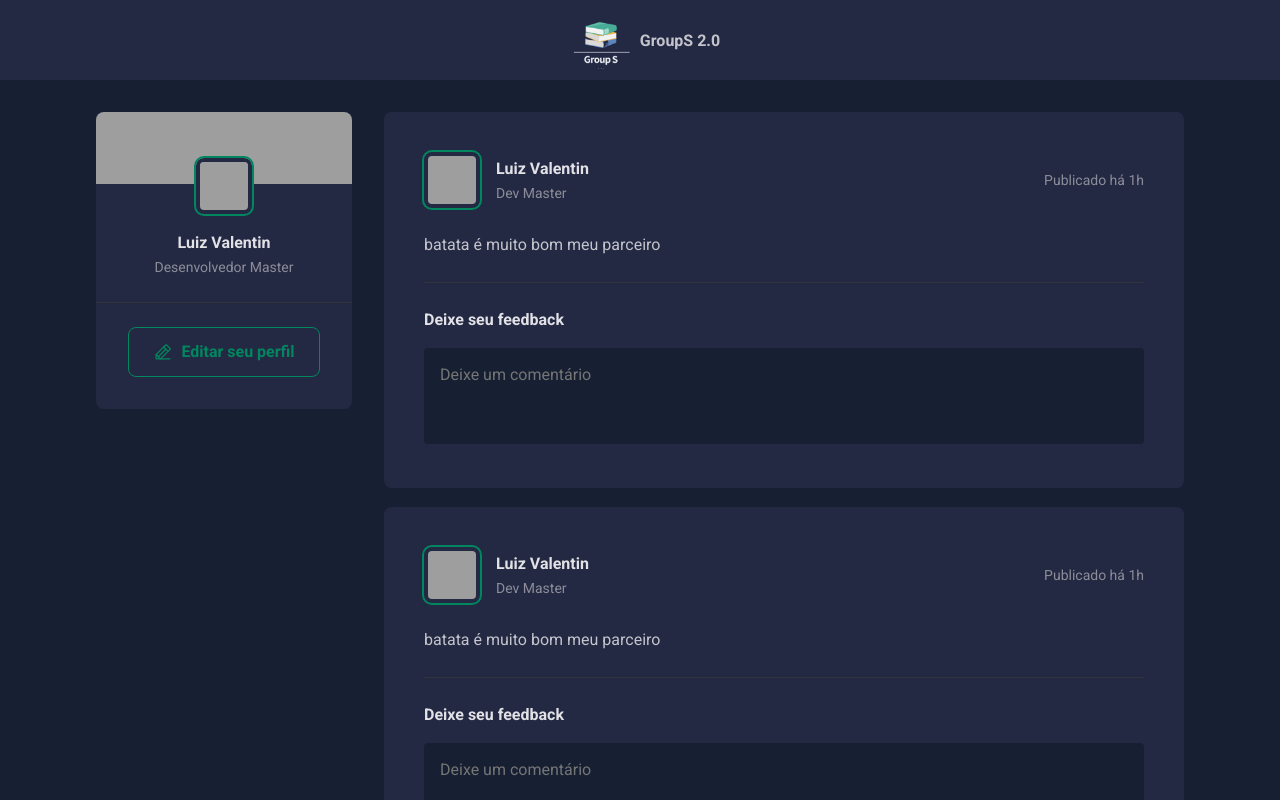
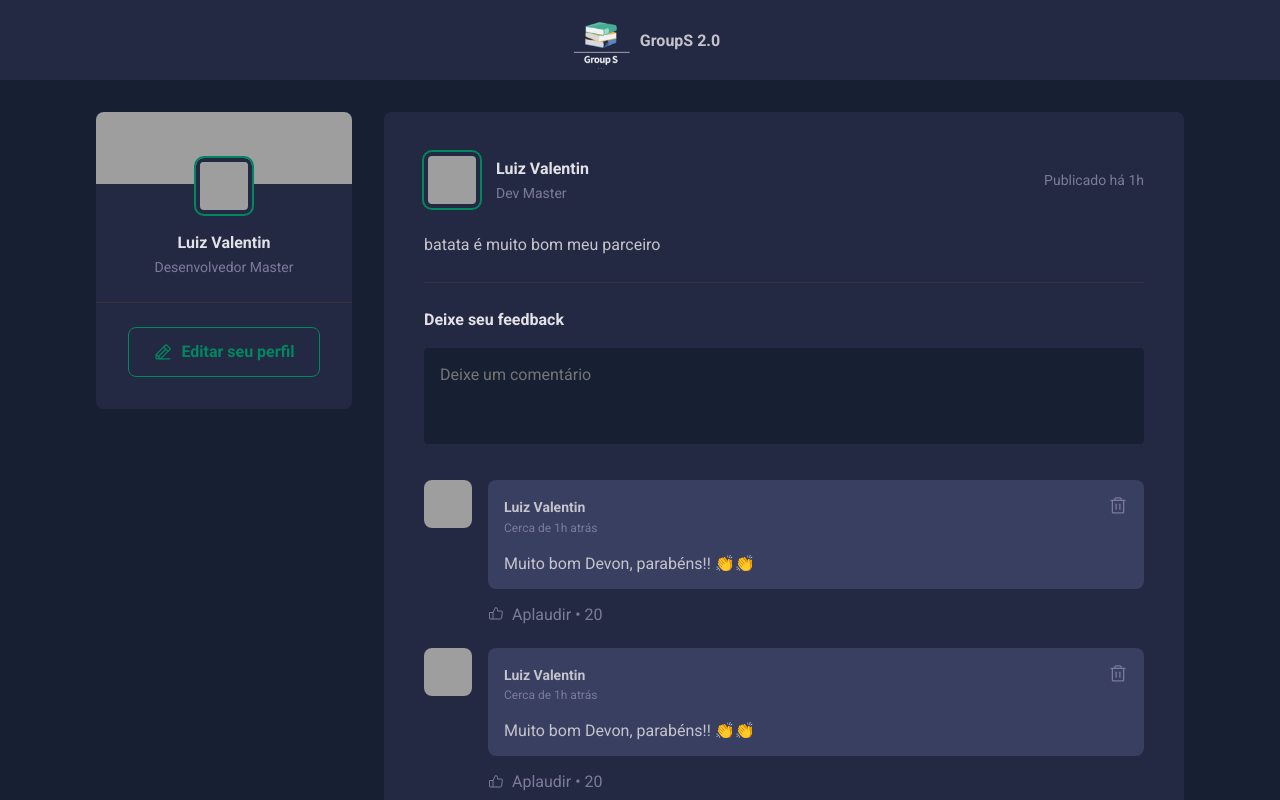
Before and after one commit to LuizGVValentin1999/GroupS-2.0, a React (Vite) app: page / in a window 1280 px wide. Shown: the top 800 px of the page. Built offline with nearby package versions, Linux system fonts and the light colour scheme; grey boxes are pictures that could not be loaded.

Commit message:
Finalizando o visual v1 da Grop S

```diff
--- /dev/null
+++ b/src/components/Avarar.jsx
@@ -0,0 +1,10 @@
+import styles from './Avatar.module.css';
+
+export function Avatar({hasBorder = true , src}){
+    return(
+        <img
+            className={hasBorder ? styles.avatarWithBorder : styles.avatar }
+            src={src}
+        />
+    );
+}
--- /dev/null
+++ b/src/components/Avatar.module.css
@@ -0,0 +1,15 @@
+
+  .avatar {
+    width: 3rem;
+    height: 3rem;
+    border-radius: 8px;
+  }
+
+  .avatarWithBorder {
+    box-sizing: initial;
+    width: 3rem;
+    height: 3rem;
+    border-radius: 8px;
+    border: 4px solid var(--blue-800);
+    outline: 2px solid var(--green-500);
+  }
--- /dev/null
+++ b/src/components/Comment.jsx
@@ -0,0 +1,36 @@
+import styles from './Comment.module.css';
+
+import { ThumbsUp, Trash } from 'phosphor-react';
+import { Avatar } from './Avarar';
+
+export function Comment() {
+  return (
+    <div className={styles.comment}>
+      <Avatar hasBorder={false} src="https://avatars.githubusercontent.com/u/59962559?v=4" alt="" />
+
+      <div className={styles.commentBox}>
+        <div className={styles.commentContent}>
+          <header>
+            <div className={styles.authorAndTime}>
+              <strong>Luiz Valentin</strong>
+              <time title="11 de Maio às 08:13h" dateTime="2022-05-11 08:13:00">Cerca de 1h atrás</time>
+            </div>
+
+            <button title="Deletar comentário">
+              <Trash size={20} />
+            </button>
+          </header>
+
+          <p>Muito bom Devon, parabéns!! 👏👏</p>
+        </div>
+
+        <footer>
+          <button>
+            <ThumbsUp />
+            Aplaudir <span>20</span>
+          </button>
+        </footer>
+      </div>
+    </div>
+  )
+}
--- /dev/null
+++ b/src/components/Comment.module.css
@@ -0,0 +1,82 @@
+.comment {
+    margin-top: 1.5rem;
+    display: flex;
+    gap: 1rem;
+  }
+
+
+  .commentBox {
+    flex: 1;
+  }
+
+  .commentContent {
+    background: var(--blue-700);
+    border-radius: 8px;
+    padding: 1rem;
+  }
+
+  .commentContent header {
+    display: flex;
+    align-items: flex-start;
+    justify-content: space-between;
+  }
+
+  .authorAndTime strong {
+    display: block;
+    font-size: 0.875rem;
+    line-height: 1.6;
+  }
+
+  .authorAndTime time {
+    display: block;
+    font-size: 0.75rem;
+    line-height: 1.6;
+    color: var(--blue-400);
+  }
+
+  .commentContent header button {
+    background: transparent;
+    border: 0;
+    color: var(--blue-400);
+    cursor: pointer;
+    line-height: 0;
+    border-radius: 2px;
+  }
+
+  .commentContent header button:hover {
+    color: var(--red-500);
+  }
+
+  .commentContent p {
+    margin-top: 1rem;
+    color: var(--blue-300);
+  }
+
+  .commentBox footer {
+    margin-top: 1rem;
+  }
+
+  .commentBox footer button {
+    background: transparent;
+    border: 0;
+    color: var(--blue-400);
+    cursor: pointer;
+
+    display: flex;
+    align-items: center;
+
+    border-radius: 2px;
+  }
+
+  .commentBox footer button:hover {
+    color: var(--green-300);
+  }
+
+  .commentBox footer button svg {
+    margin-right: 0.5rem;
+  }
+
+  .commentBox footer button span::before {
+    content: "\2022";
+    padding: 0 0.25rem;
+  }
--- a/src/components/Post.jsx
+++ b/src/components/Post.jsx
@@ -1,11 +1,13 @@
 import styles from './Post.module.css';
+import { Comment } from './Comment';
+import { Avatar } from './Avarar';
 
 export function Post(props) {
   return (
     <article className={styles.post}>
       <header>
         <div className={styles.author}>
-          <img className={styles.avatar} src='https://avatars.githubusercontent.com/u/59962559?v=4' />
+          <Avatar src="https://avatars.githubusercontent.com/u/59962559?v=4" />
           <div className={styles.authorInfo}>
             <strong>Luiz Valentin</strong>
             <span>Dev Master</span>
@@ -28,6 +30,11 @@
           <button type="submit">Publicar</button>
         </footer>
       </form>
+      <div className={styles.commentList}>
+        <Comment />
+        <Comment />
+        <Comment />
+      </div>
 
     </article>
   )
--- a/src/components/Post.module.css
+++ b/src/components/Post.module.css
@@ -43,15 +43,6 @@
     display: flex;
     align-items: center;
     gap: 1rem;
-  }
-
-  .author img{
-    box-sizing: initial;
-    width: 3rem;
-    height: 3rem;
-    border-radius: 8px;
-    border: 4px solid var(--blue-800);
-    outline: 2px solid var(--green-500);
   }
 
   .authorInfo strong {
--- a/src/components/Sidebar.jsx
+++ b/src/components/Sidebar.jsx
@@ -1,6 +1,7 @@
 import styles from './Sidebar.module.css';
 
 import { PencilLine } from 'phosphor-react';
+import { Avatar } from './Avarar';
 
 export function Sidebar() {
   return (
@@ -11,7 +12,7 @@
       />
 
       <div className={styles.profile}>
-        <img className={styles.avatar} src='https://avatars.githubusercontent.com/u/59962559?v=4'/>
+        <Avatar src="https://avatars.githubusercontent.com/u/59962559?v=4" />
         <strong>Luiz Valentin</strong>
         <span>Desenvolvedor Master</span>
       </div>
--- a/src/components/Sidebar.module.css
+++ b/src/components/Sidebar.module.css
@@ -30,15 +30,6 @@
     line-height: 1.6;
   }
 
-  .avatar {
-    box-sizing: initial;
-    width: 3rem;
-    height: 3rem;
-    border-radius: 8px;
-    border: 4px solid var(--blue-800);
-    outline: 2px solid var(--green-500);
-  }
-
   .sidebar footer {
     border-top: 1px solid var(--blue-600);
     margin-top: 1.5rem;
--- a/src/global.css
+++ b/src/global.css
@@ -2,9 +2,9 @@
   --white: #fff;
   --blue-100: #e1e1e6;
   --blue-300: #c4c4cc;
-  --blue-400: #8d8d99;
+  --blue-400: #7b7b9c;
   --blue-600: #323238;
-  --blue-700: #29292e;
+  --blue-700: #383f61;
   --blue-800: #242943;
   --blue-900: #172033;
 
```
